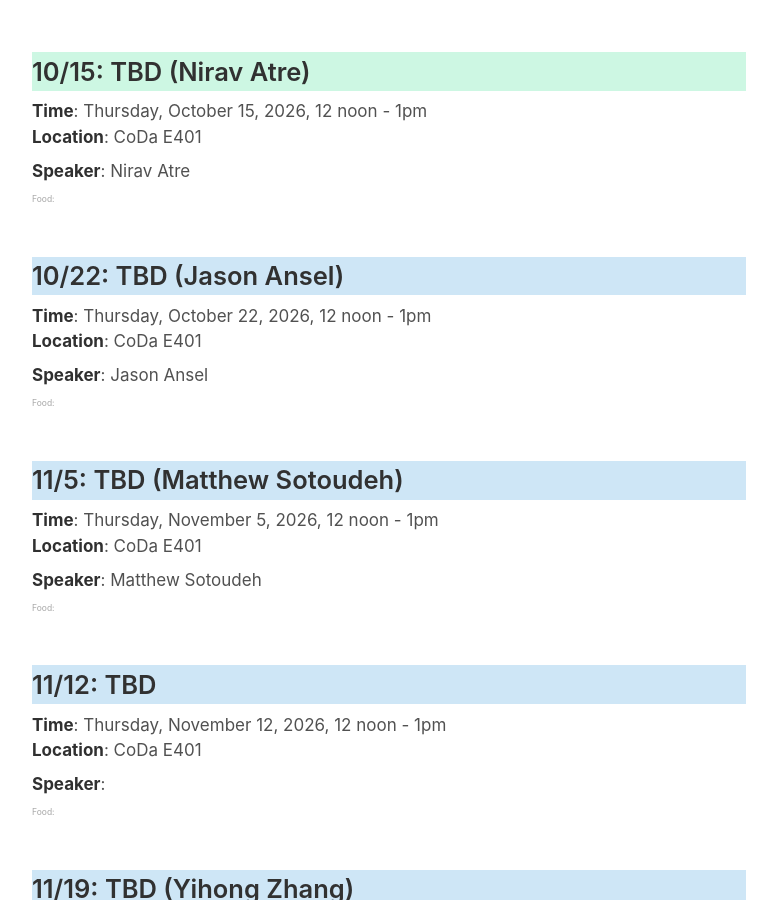
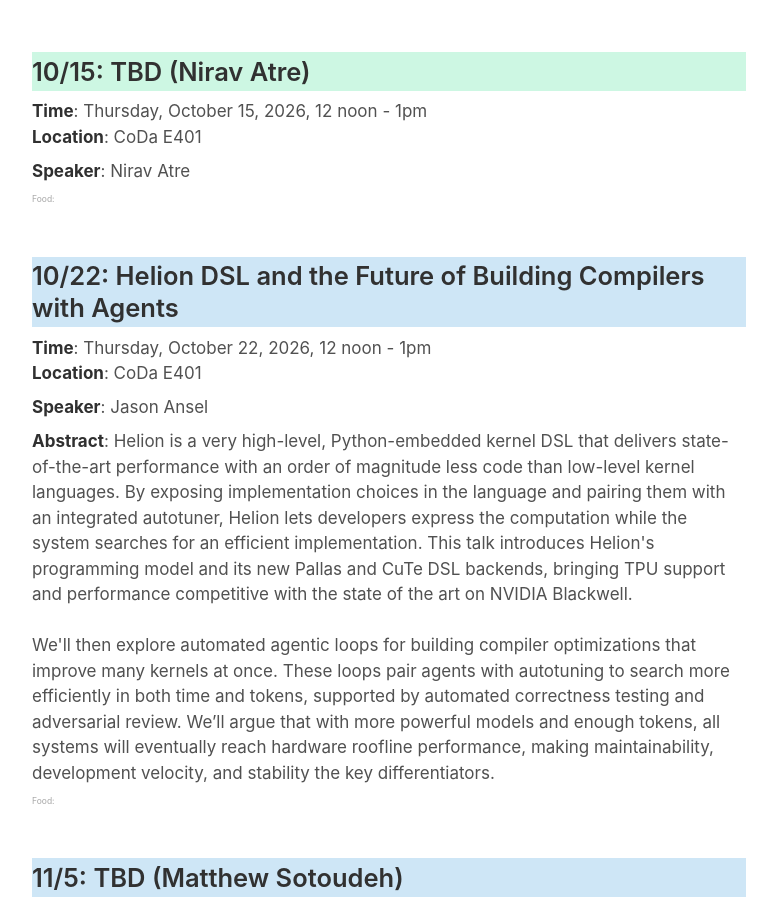
Before and after one commit to software-research-lunch/software-research-lunch.github.io, a Jekyll site: the page built from index.html, in a window 1280 px wide and 900 px high, scrolled down 1813 px. Shown: the whole window, without its empty margins (251-1028 px from the left). Built offline with Jekyll 4.4.1, drawn with Linux system fonts in a browser that asks for light colours.

Commit message:
add Jason's talk

```diff
--- a/_data/schedule.yml
+++ b/_data/schedule.yml
@@ -54,10 +54,13 @@
       speaker: "Nirav Atre"
       bio: ""
     - date: "2026-10-22"
-      abstract: ""
-      title: ""
+      abstract: |
+        Helion is a very high-level, Python-embedded kernel DSL that delivers state-of-the-art performance with an order of magnitude less code than low-level kernel languages. By exposing implementation choices in the language and pairing them with an integrated autotuner, Helion lets developers express the computation while the system searches for an efficient implementation. This talk introduces Helion's programming model and its new Pallas and CuTe DSL backends, bringing TPU support and performance competitive with the state of the art on NVIDIA Blackwell.
+
+        We'll then explore automated agentic loops for building compiler optimizations that improve many kernels at once. These loops pair agents with autotuning to search more efficiently in both time and tokens, supported by automated correctness testing and adversarial review. We’ll argue that with more powerful models and enough tokens, all systems will eventually reach hardware roofline performance, making maintainability, development velocity, and stability the key differentiators.
+      title: "Helion DSL and the Future of Building Compilers with Agents"
       speaker: "Jason Ansel"
-      bio: ""
+      bio: "Jason Ansel is a technical lead for PyTorch compilers at Meta. He created TorchDynamo, TorchInductor, and Helion, bringing flexible graph capture, high-performance compilation, and high-level kernel authoring to the PyTorch ecosystem. He holds a Ph.D. from MIT and has over 20 years of experience in machine learning, compilers, and programming languages."
     - date: "2026-11-05"
       abstract: ""
       title: ""
```
